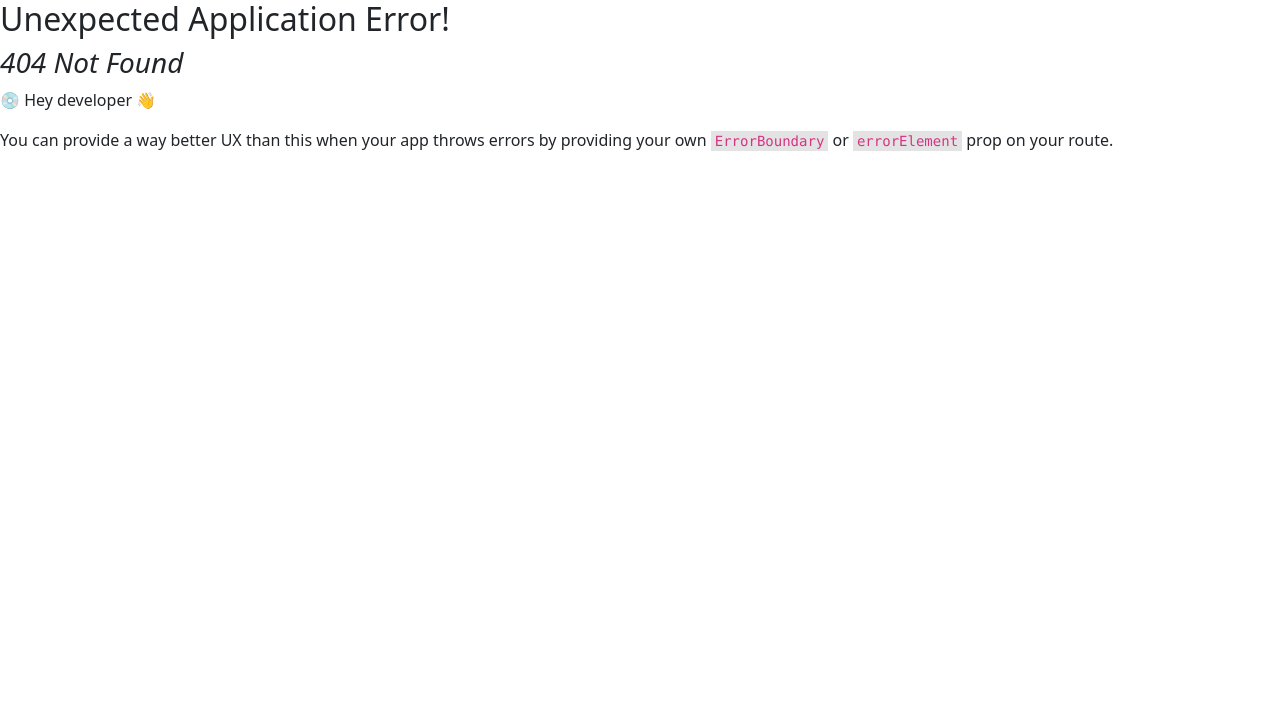
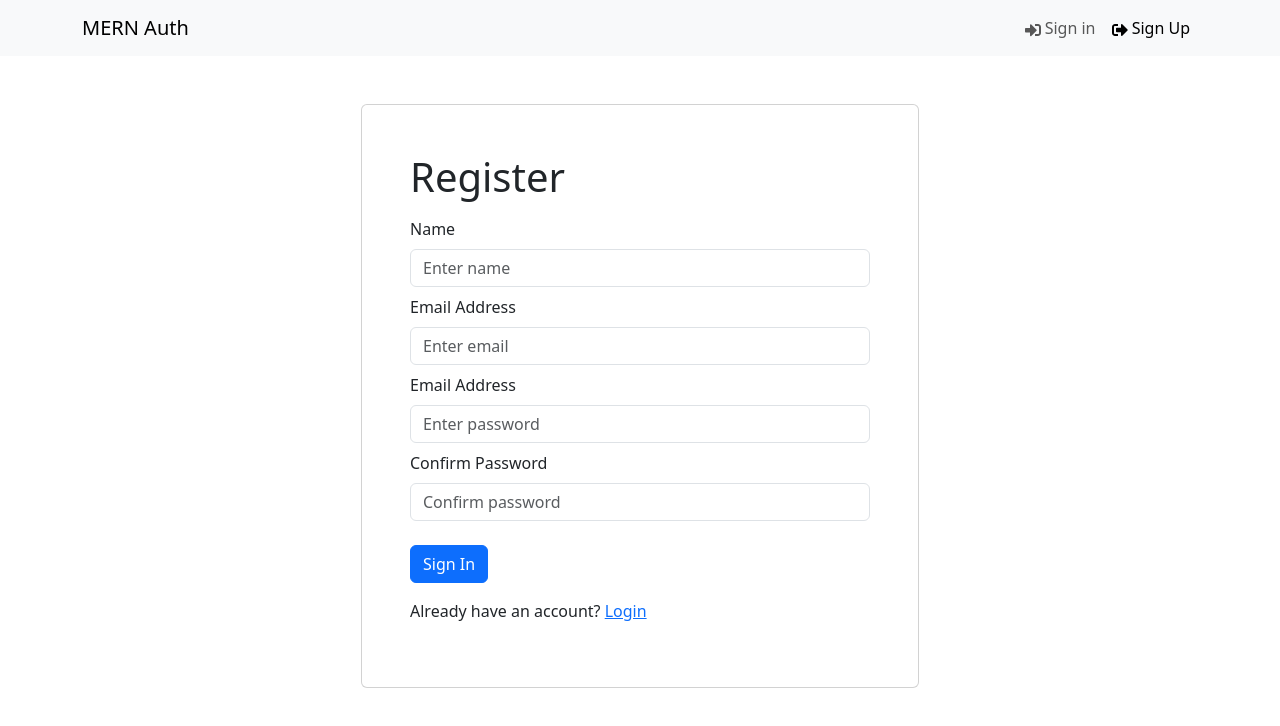
Before and after one commit to MohamedHNoor/MERN-stack-authentication, a React (Vite) app in the folder frontend/: page /register in a window 1280 px wide. Before the commit this address had no page. Shown: the top 726 px of the page. Built offline with nearby package versions, Linux system fonts and the light colour scheme.

Commit message:
create register page

```diff
--- a/frontend/src/App.jsx
+++ b/frontend/src/App.jsx
@@ -1,12 +1,14 @@
 import React from 'react';
 import Header from './components/Header';
 import { Container } from 'react-bootstrap';
+import { ToastContainer } from 'react-toastify';
 import { Outlet } from 'react-router-dom';
 
 const App = () => {
   return (
     <>
       <Header />
+      <ToastContainer />
       <Container className='my-2'>
         <Outlet />
       </Container>
--- a/frontend/src/main.jsx
+++ b/frontend/src/main.jsx
@@ -11,12 +11,14 @@
 import './index.css';
 import HomeScreen from './screens/HomeScreen.jsx';
 import LoginScreen from './screens/LoginScreen.jsx';
+import RegisterScreen from './screens/RegisterScreen.jsx';
 
 const router = createBrowserRouter(
   createRoutesFromElements(
     <Route path='/' element={<App />}>
       <Route index={true} path='/' element={<HomeScreen />} />
       <Route path='/login' element={<LoginScreen />} />
+      <Route path='/register' element={<RegisterScreen />} />
     </Route>
   )
 );
--- /dev/null
+++ b/frontend/src/screens/RegisterScreen.jsx
@@ -0,0 +1,75 @@
+import React, { useState } from 'react';
+import { Link } from 'react-router-dom';
+import { Row, Col, Form, Button } from 'react-bootstrap';
+import FormContainer from '../components/FormContainer';
+
+const RegisterScreen = () => {
+  const [name, setName] = useState('');
+  const [email, setEmail] = useState('');
+  const [password, setPassword] = useState('');
+  const [confirmPassword, setConfirmPassword] = useState('');
+
+  const submitHandler = async (e) => {
+    e.preventDefault();
+    console.log('submitted');
+  };
+
+  return (
+    <FormContainer>
+      <h1>Register</h1>
+      <Form onSubmit={submitHandler}>
+        {/* name */}
+        <Form.Group className='my-2' controlId='name'>
+          <Form.Label>Name</Form.Label>
+          <Form.Control
+            type='name'
+            placeholder='Enter name'
+            value={name}
+            onChange={(e) => setName(e.target.value)}
+          ></Form.Control>
+        </Form.Group>
+        {/* email */}
+        <Form.Group className='my-2' controlId='email'>
+          <Form.Label>Email Address</Form.Label>
+          <Form.Control
+            type='email'
+            placeholder='Enter email'
+            value={email}
+            onChange={(e) => setEmail(e.target.value)}
+          ></Form.Control>
+        </Form.Group>
+        {/* password */}
+        <Form.Group className='my-2' controlId='password'>
+          <Form.Label>Email Address</Form.Label>
+          <Form.Control
+            type='password'
+            placeholder='Enter password'
+            value={password}
+            onChange={(e) => setPassword(e.target.value)}
+          ></Form.Control>
+        </Form.Group>
+        {/* confirm password */}
+        <Form.Group className='my-2' controlId='confirmPassword'>
+          <Form.Label>Confirm Password</Form.Label>
+          <Form.Control
+            type='password'
+            placeholder='Confirm password'
+            value={confirmPassword}
+            onChange={(e) => setConfirmPassword(e.target.value)}
+          ></Form.Control>
+        </Form.Group>
+        {/* submit button */}
+        <Button type='submit' variant='primary' className='mt-3'>
+          Sign In
+        </Button>
+      </Form>
+      <Row className='py-3'>
+        <Col>
+          Already have an account? <Link to={`/login`}>Login</Link>
+        </Col>
+      </Row>
+    </FormContainer>
+  );
+};
+
+export default RegisterScreen;
```
